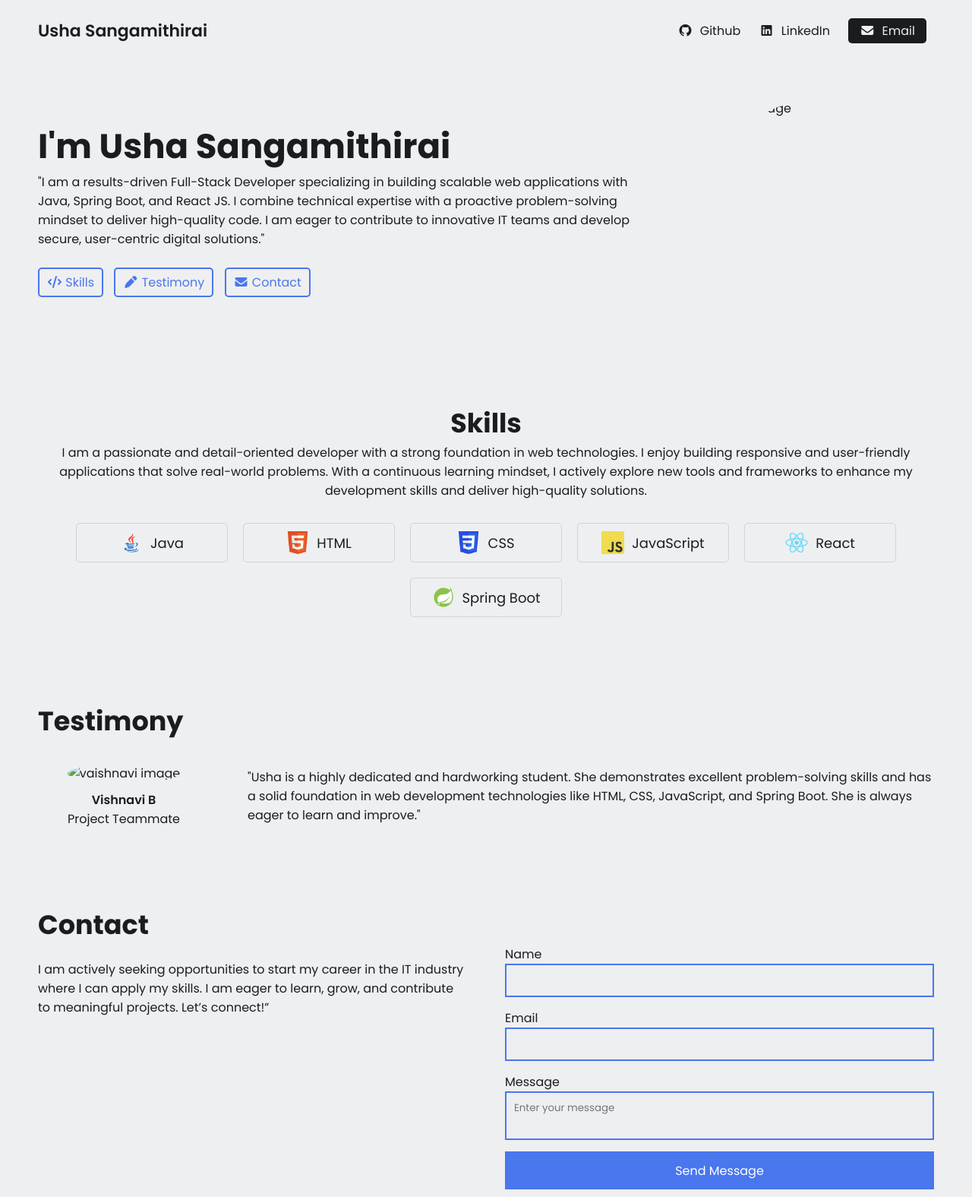
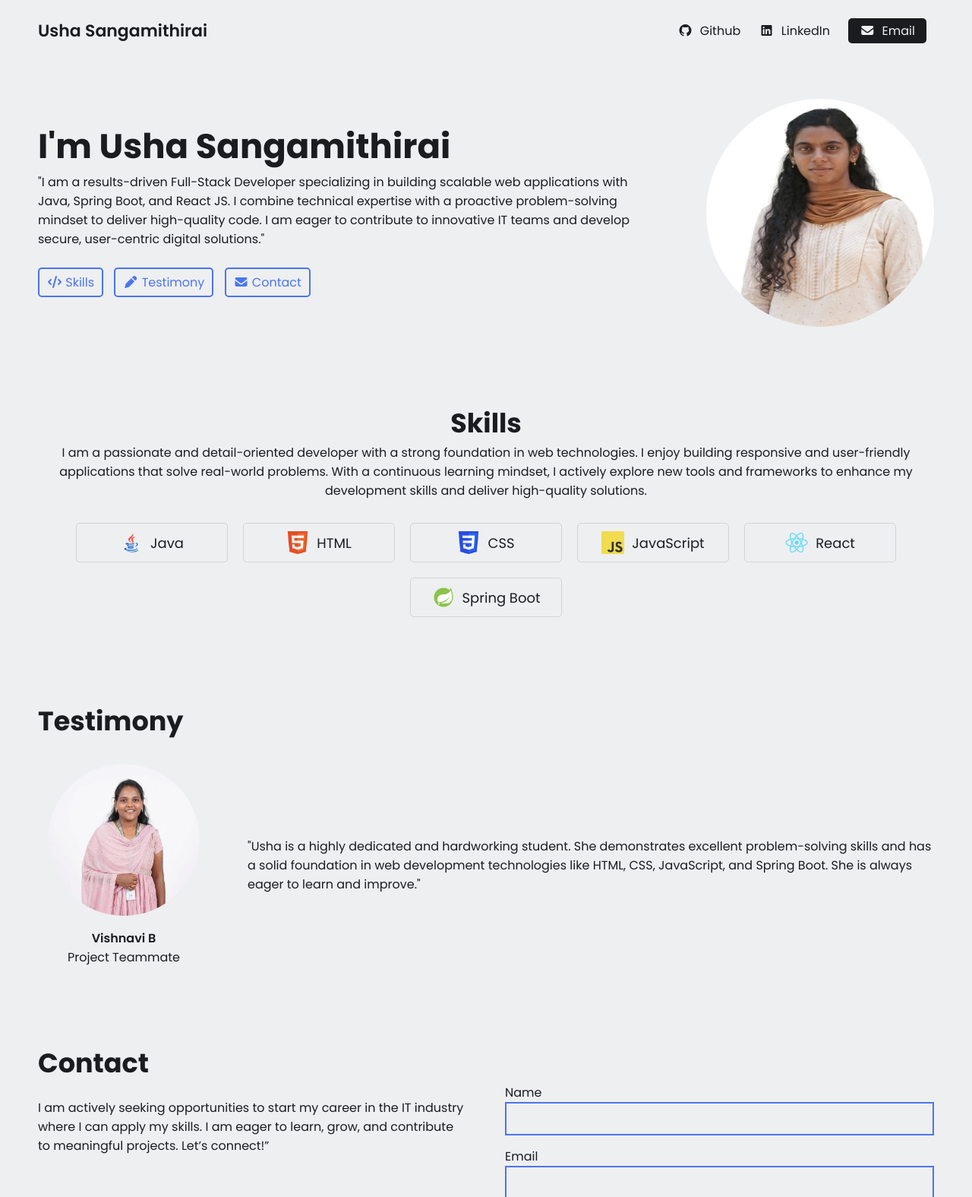
Before and after one commit to Ushasangamithirai/portfolio, a plain HTML site: page index.html in a window 1280 px wide. Shown: the top 1575 px of the page at 76% size. Drawn offline with Linux system fonts and the light colour scheme.

Commit message:
Fix HTML structure and update image sources

```diff
--- a/index.html
+++ b/index.html
@@ -63,7 +63,7 @@
             </div>
 
             <div class="headshot">
-                <img src="images/WhatsApp Image 2026-04-07 at 1.42.27 PM1.jpeg" alt="usha image">
+                <img src="images/my_photo.jpg.jpeg" alt="usha image">
             </div>
         </section>
 
@@ -115,7 +115,7 @@
 
             <div class="group">
                 <div class="person-details">
-                    <img src="images/WhatsApp Image 2026-04-07 at 5.03.43 PM.jpeg" alt="vaishnavi image">
+                    <img src="/images/my-photo2.jpg.jpeg" alt="vaishnavi image">
                     <p>Vishnavi B</p>
                     <p>Project Teammate</p>
                 </div>
```
